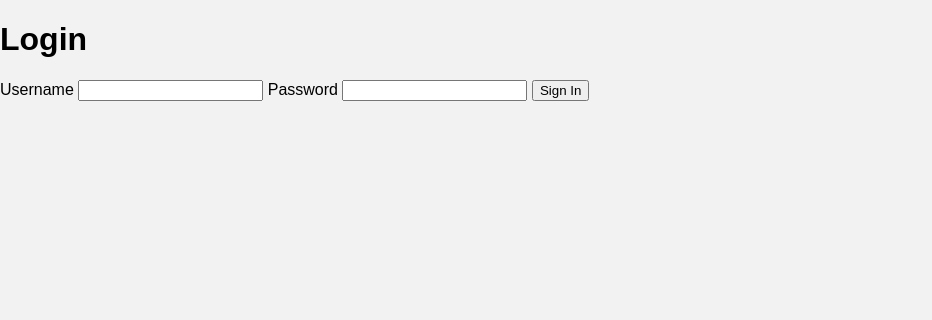
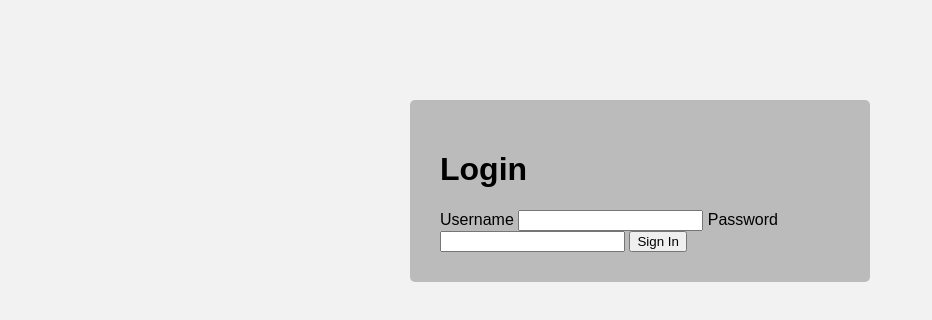
Before and after one commit to Simphiwe-Mabuya/login-page, a plain HTML site: page index.html in a window 1280 px wide. Shown: the whole page, without its empty margins (0-932 px from the left). Drawn offline with Linux system fonts and the light colour scheme.

Commit message:
Created a login-container rule

```diff
--- a/style.css
+++ b/style.css
@@ -4,3 +4,12 @@ body {
     font-family: Arial, Helvetica, sans-serif;
     background-color: #f2f2f2;
 }
+
+.login-container {
+    width: 400px;
+    margin: 100px auto;
+    background-color: #bbbbbb;
+    padding: 30px;
+    border-radius: 5px;
+
+}
```
